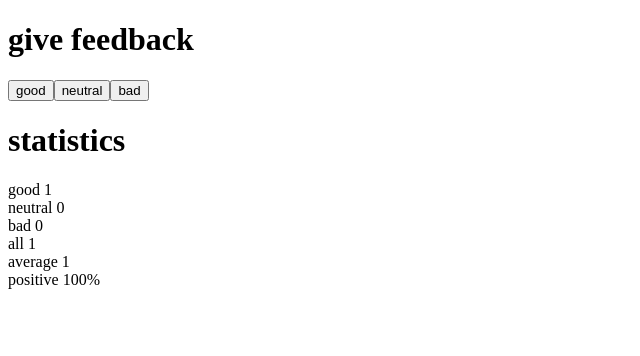
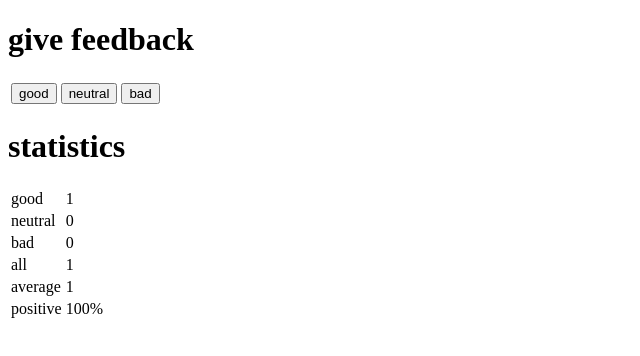
Before and after one commit to pedroar82/full-stack-open, a React (Vite) app in the folder part1/unicafe/: page / in a window 1280 px wide. Both pictures are taken after a click on the button "good". Shown: the top 356 px of the page, without its empty margins (0-640 px from the left). Built offline with nearby package versions, Linux system fonts and the light colour scheme.

Commit message:
Solution to Exercises 1.11: unicafe step 6

```diff
--- a/part1/unicafe/src/App.jsx
+++ b/part1/unicafe/src/App.jsx
@@ -2,9 +2,9 @@ import { useState } from 'react'
 
 const StatisticLine = (props) => {
   return (
-    <div>
-      {props.text} {props.value}
-    </div>
+
+    <tr><td>{props.text} </td><td>{props.value}</td> </tr>
+
   )
 }
 
@@ -26,23 +26,23 @@ const Statistics = (props) => {
     return (
       <div>
         <h1>statistics</h1>
-        <p>
+        <table>
           <StatisticLine text="good" value={good} />
           <StatisticLine text="neutral" value={neutral} />
           <StatisticLine text="bad" value={bad} />
           <StatisticLine text="all" value={good + neutral + bad} />
           <StatisticLine text="average" value={calcAverage()} />
           <StatisticLine text="positive" value={calcPositive() + "%"} />
-        </p>
+        </table>
       </div>
     )
   }
   return (
-    <div>
-      <h1>statistics</h1>
-      <p>No feedback given</p>
-    </div>
+    <table>
+      <tr><td><h1>No feedback given</h1></td></tr>
+    </table>
   )
+
 }
 
 const Button = (props) => (
@@ -72,9 +72,12 @@ const App = () => {
   return (
     <div>
       <h1>give feedback</h1>
-      <Button onClick={handleGoodClick} text="good" />
-      <Button onClick={handleNeutralClick} text="neutral" />
-      <Button onClick={handleBadClick} text="bad" />
+      <table >
+        <tr><td><Button onClick={handleGoodClick} text="good" /></td>
+          <td><Button onClick={handleNeutralClick} text="neutral" /></td>
+          <td><Button onClick={handleBadClick} text="bad" /></td>
+        </tr>
+      </table>
       <Statistics good={good} neutral={neutral} bad={bad} />
     </div>
   )
```
